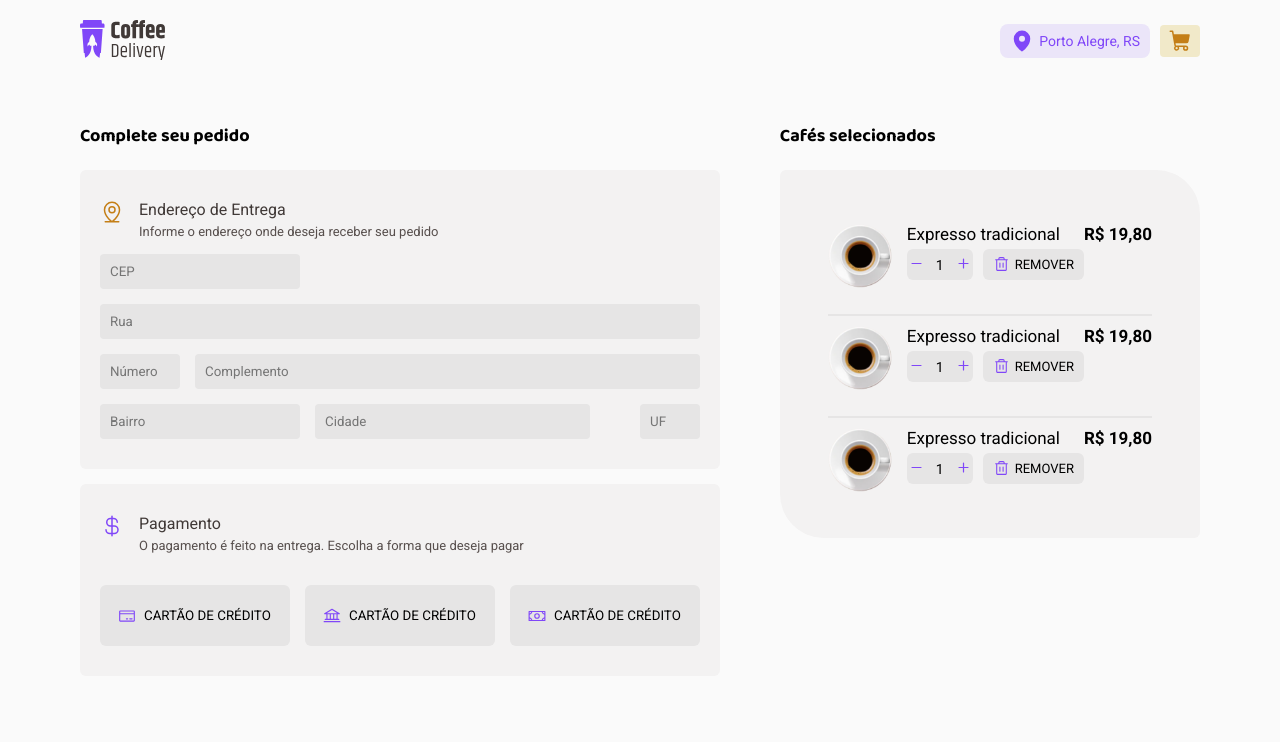
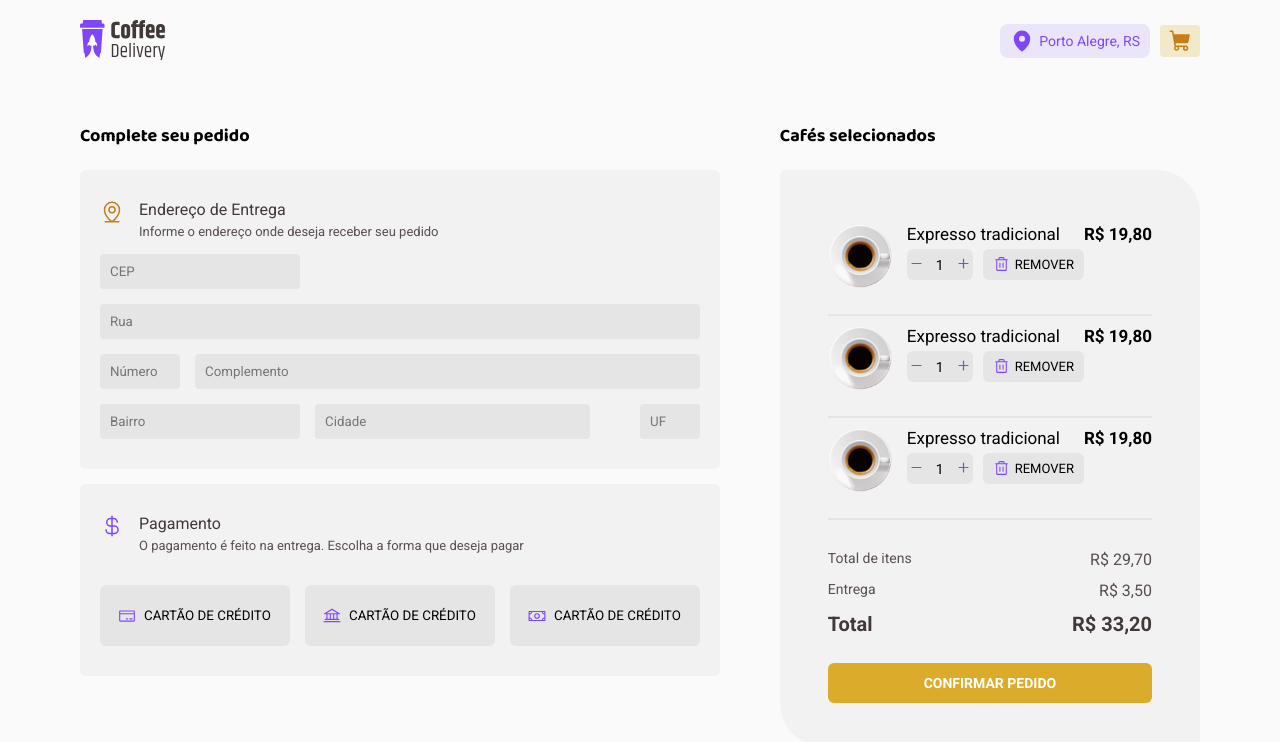
Before and after one commit to rodrigo-noschang/coffee-delivery, a React (Vite) app: page /order in a window 1280 px wide. Shown: the top 742 px of the page. Built offline with nearby package versions, Linux system fonts and the light colour scheme; the HTML template or start-up script is replaced by a standard one.

Commit message:
Done implementing the cart info, now gonna move to the cart functionalities

```diff
--- a/src/components/CartCoffee/index.tsx
+++ b/src/components/CartCoffee/index.tsx
@@ -25,13 +25,13 @@ export function CartCoffee() {
                 </div>
                 <CartCoffeeOptionsContainer>
                     <CartCoffeeAmountContainer>
-                        <span>
+                        <button>
                             <Minus size={13} weight='bold' />
-                        </span>
+                        </button>
                         <span> 1 </span>
-                        <span>
+                        <button>
                             <Plus size={13} weight='bold' />
-                        </span>
+                        </button>
                     </CartCoffeeAmountContainer>
 
                     <CartCoffeeRemoveContainer>
--- a/src/components/CartCoffee/styles.ts
+++ b/src/components/CartCoffee/styles.ts
@@ -6,11 +6,6 @@ export const CartCoffeeContainer = styled.li`
     max-width: 370px;
     padding-bottom: 24px;
     padding-top: 10px;
-
-    &:last-of-type {
-        border-bottom: none;
-        padding-bottom: 0;
-    }
 `;
 
 export const CartCoffeeImageContainer = styled.div`
@@ -63,6 +58,23 @@ export const CartCoffeeAmountContainer = styled.div`
 
     font-size: 1.4rem;
 
+    button {
+        border: none;
+        background-color: ${props => props.theme["grey-400"]};
+    }
+
+    button:hover {
+        cursor: pointer;
+    }
+
+    button:hover svg {
+        color: ${props => props.theme["purple-700"]};
+    }
+
+    button:active svg {
+        color: ${props => props.theme["purple-500"]};
+    }
+
     svg {
         color: ${props => props.theme["purple-500"]};
     }
--- /dev/null
+++ b/src/components/CartInfo/index.tsx
@@ -0,0 +1,46 @@
+import {
+    CartInfoContainer,
+    CartInfoRow,
+    CartRowTotal,
+    PlaceOrder
+} from "./styles";
+
+export function CartInfo() {
+    return (
+        <CartInfoContainer>
+            <CartInfoRow>
+                <span>
+                    Total de itens
+                </span>
+
+                <span>
+                    R$ 29,70
+                </span>
+            </CartInfoRow>
+
+            <CartInfoRow>
+                <span>
+                    Entrega
+                </span>
+
+                <span>
+                    R$ 3,50
+                </span>
+            </CartInfoRow>
+
+            <CartRowTotal>
+                <span>
+                    Total
+                </span>
+
+                <span>
+                    R$ 33,20
+                </span>
+            </CartRowTotal>
+
+            <PlaceOrder>
+                CONFIRMAR PEDIDO
+            </PlaceOrder>
+        </CartInfoContainer>
+    )
+}
--- /dev/null
+++ b/src/components/CartInfo/styles.ts
@@ -0,0 +1,57 @@
+import styled from "styled-components";
+
+export const CartInfoContainer = styled.div`
+    margin-top: 30px;
+
+    display: flex;
+    flex-direction: column;
+    gap: 12px;
+`;
+
+const InfoRow = styled.div`
+    display: flex;
+    justify-content: space-between;
+`;
+
+export const CartInfoRow = styled(InfoRow)`
+    span {
+        color: ${props => props.theme["black-300"]};
+    }
+
+    & span:first-of-type {
+        font-size: 1.4rem;
+    }
+
+    span + span {
+        font-size: 1.6rem;
+    }
+`;
+
+export const CartRowTotal = styled(InfoRow)`
+    span {
+        font-size: 2.0rem;
+        font-weight: bold;
+        color: ${props => props.theme["black-400"]};
+    }
+`;
+
+export const PlaceOrder = styled.button`
+    margin-top: 15px;
+    padding: 12px 0;
+    border-radius: 6px;
+    border: none;
+
+    background-color: ${props => props.theme["yellow-500"]};
+    color: ${props => props.theme.white};
+    font-weight: bold;
+    font-size: 1.4rem;
+
+    &:hover {
+        cursor: pointer;
+        background-color: ${props => props.theme["yellow-700"]};
+    }
+
+    &:active {
+        background-color: ${props => props.theme["yellow-500"]};
+    }
+`;
--- a/src/pages/Order/index.tsx
+++ b/src/pages/Order/index.tsx
@@ -9,6 +9,7 @@ import {
     OrderLeftSideContainer,
     OrderRightSideContainer
 } from "./styles";
+import { CartInfo } from "../../components/CartInfo";
 
 export function Order() {
 
@@ -31,6 +32,7 @@ export function Order() {
 
                     <OrderInfoContainer>
                         <CartList />
+                        <CartInfo />
                     </OrderInfoContainer>
 
                 </OrderRightSideContainer>
```
